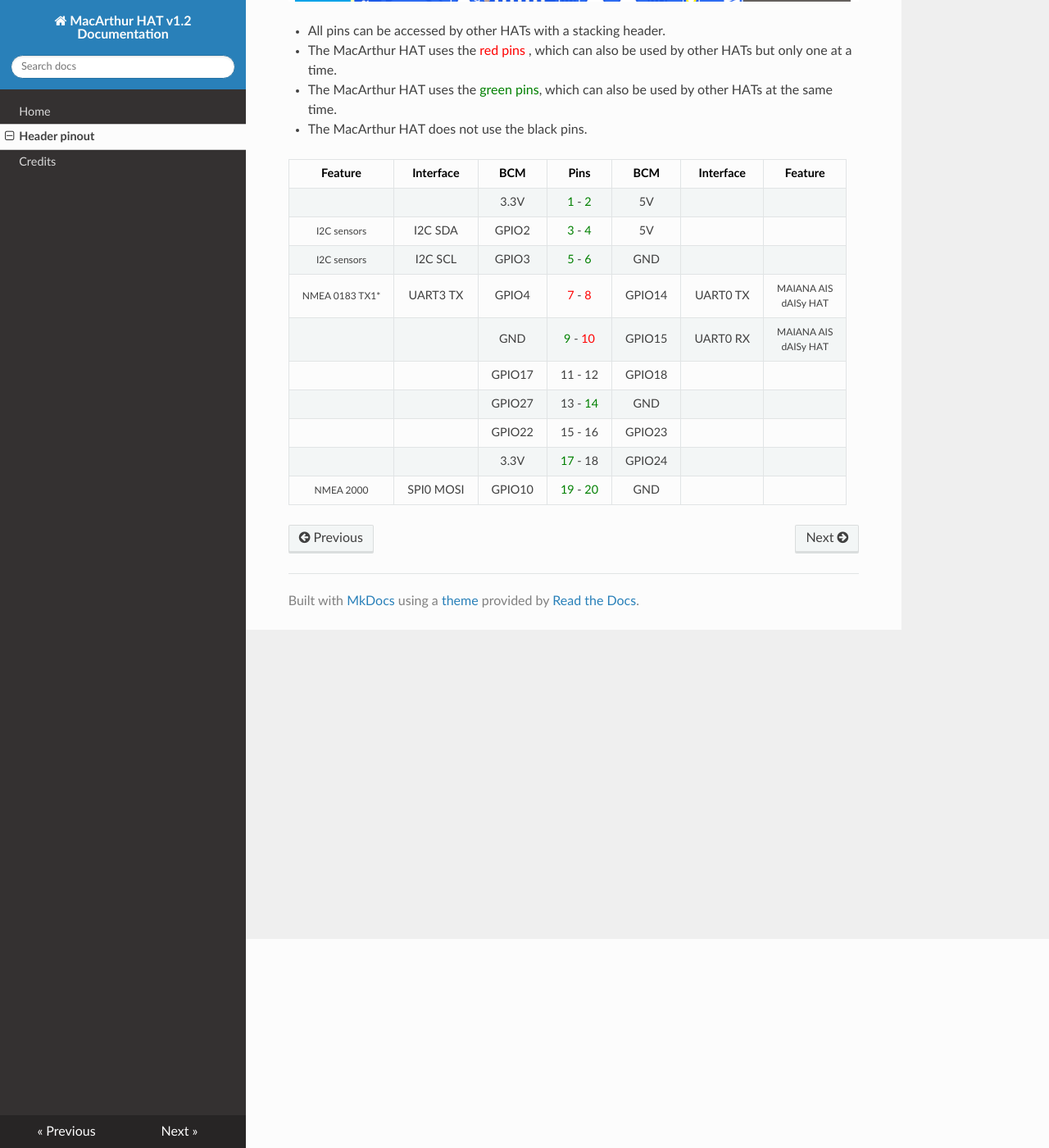
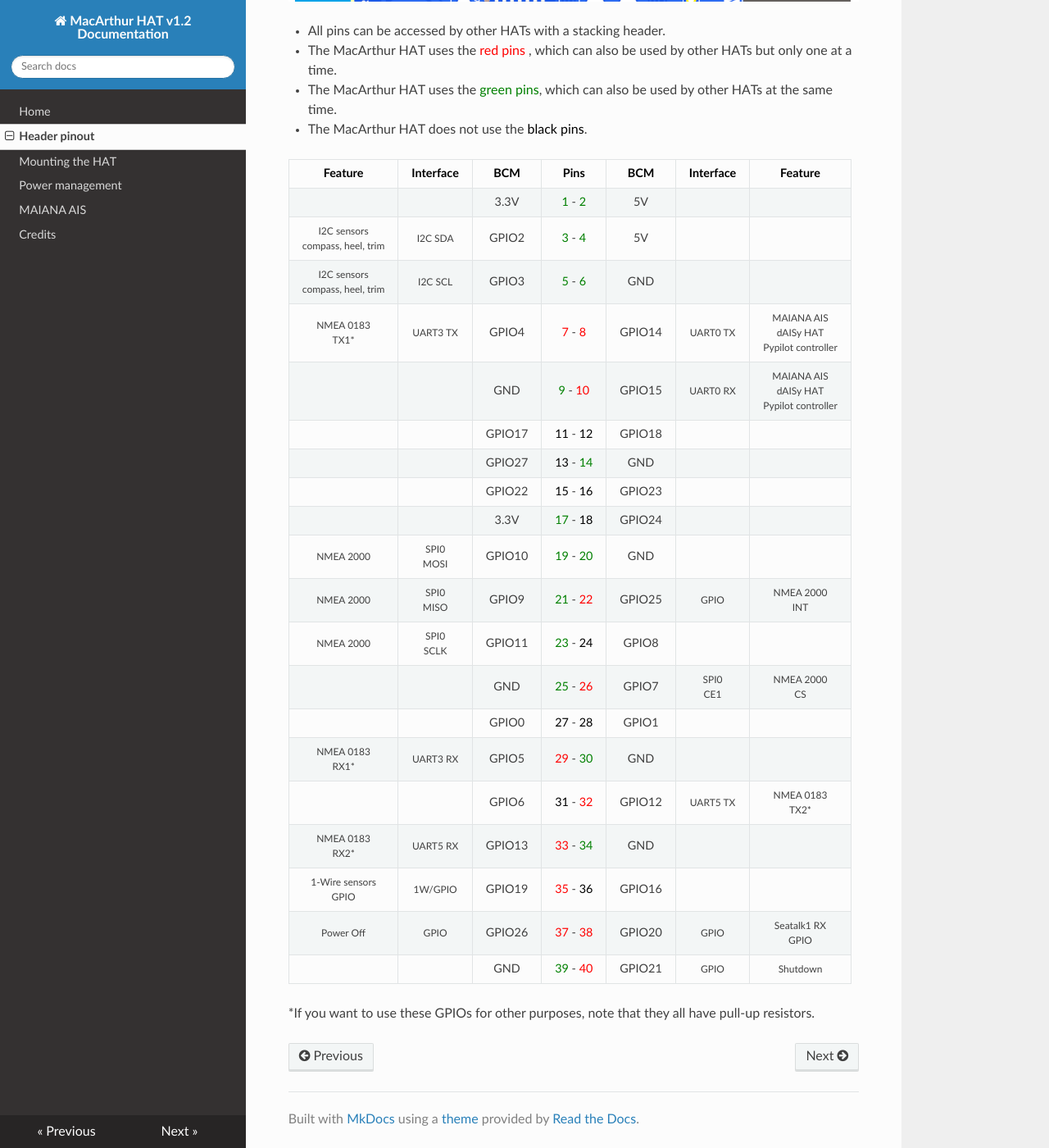
Before and after one commit to OpenMarine/MacArthur-HAT-docs, an MkDocs documentation site: the page built from docs/pinout.md, in a window 1280 px wide and 1400 px high, scrolled down 255 px. Shown: the whole window at 82% size. Built offline with MkDocs 1.6.1, drawn with Linux system fonts in a browser that asks for light colours; nearby versions of some CDN libraries.

Commit message:
mounting, power, maiana

```diff
--- a/docs/pinout.md
+++ b/docs/pinout.md
@@ -8,18 +8,30 @@
 
 * The MacArthur HAT uses the <span style="color:green">green pins</span>, which can also be used by other HATs at the same time.
 
-* The MacArthur HAT does not use the black pins.
+* The MacArthur HAT does not use the <span style="color:black">black pins</span>.
 
 
 | Feature | Interface | BCM | Pins | BCM | Interface | Feature |
 |:-------:|:---------:|:---:|:----:|:---:|:---------:|:-------:|
 |  |  | 3.3V | <span style="color:green">1</span> - <span style="color:green">2</span> | 5V |  |  |
-| <span style="font-size:12px">I2C sensors</span> | I2C SDA | GPIO2 | <span style="color:green">3</span> - <span style="color:green">4</span> | 5V |  |  |
-| <span style="font-size:12px">I2C sensors</span>| I2C SCL | GPIO3 | <span style="color:green">5</span> - <span style="color:green">6</span> | GND |  |  |
-| <span style="font-size:12px">NMEA 0183 TX1*</span> | UART3 TX | GPIO4 | <span style="color:red">7</span> - <span style="color:red">8</span> | GPIO14 | UART0 TX | <span style="font-size:12px">MAIANA AIS<br>dAISy HAT</span>|
-| | | GND | <span style="color:green">9</span> - <span style="color:red">10</span> | GPIO15 | UART0 RX | <span style="font-size:12px">MAIANA AIS<br>dAISy HAT</span>|
-| | | GPIO17 | 11 - 12 | GPIO18 | | |
-| | | GPIO27 | 13 - <span style="color:green">14</span> | GND | | |
-| | | GPIO22 | 15 - 16 | GPIO23 | | |
-| | | 3.3V | <span style="color:green">17</span> - 18 | GPIO24 | | |
-| <span style="font-size:12px">NMEA 2000</span> | SPI0 MOSI | GPIO10 | <span style="color:green">19</span> - <span style="color:green">20</span> | GND | | |
+| <span style="font-size:12px">I2C sensors<br>compass, heel, trim</span> | <span style="font-size:12px">I2C SDA</span> | GPIO2 | <span style="color:green">3</span> - <span style="color:green">4</span> | 5V |  |  |
+| <span style="font-size:12px">I2C sensors<br>compass, heel, trim</span>| <span style="font-size:12px">I2C SCL</span> | GPIO3 | <span style="color:green">5</span> - <span style="color:green">6</span> | GND |  |  |
+| <span style="font-size:12px">NMEA 0183<br>TX1*</span> | <span style="font-size:12px">UART3 TX</span> | GPIO4 | <span style="color:red">7</span> - <span style="color:red">8</span> | GPIO14 | <span style="font-size:12px">UART0 TX</span> | <span style="font-size:12px">MAIANA AIS<br>dAISy HAT<br>Pypilot controller</span>|
+| | | GND | <span style="color:green">9</span> - <span style="color:red">10</span> | GPIO15 | <span style="font-size:12px">UART0 RX</span> | <span style="font-size:12px">MAIANA AIS<br>dAISy HAT<br>Pypilot controller</span>|
+| | | GPIO17 | <span style="color:black">11</span> - <span style="color:black">12</span> | GPIO18 | | |
+| | | GPIO27 | <span style="color:black">13</span> - <span style="color:green">14</span> | GND | | |
+| | | GPIO22 | <span style="color:black">15</span> - <span style="color:black">16</span> | GPIO23 | | |
+| | | 3.3V | <span style="color:green">17</span> - <span style="color:black">18</span> | GPIO24 | | |
+| <span style="font-size:12px">NMEA 2000</span> | <span style="font-size:12px">SPI0<br>MOSI</span> | GPIO10 | <span style="color:green">19</span> - <span style="color:green">20</span> | GND | | |
+| <span style="font-size:12px">NMEA 2000</span> | <span style="font-size:12px">SPI0<br>MISO</span>| GPIO9 | <span style="color:green">21</span> - <span style="color:red">22</span> | GPIO25 | <span style="font-size:12px">GPIO</span> | <span style="font-size:12px">NMEA 2000<br>INT</span> |
+| <span style="font-size:12px">NMEA 2000</span> | <span style="font-size:12px">SPI0<br>SCLK</span>| GPIO11 | <span style="color:green">23</span> - <span style="color:black">24</span> | GPIO8 | | |
+| | | GND | <span style="color:green">25</span> - <span style="color:red">26</span> | GPIO7 | <span style="font-size:12px">SPI0<br>CE1</span> | <span style="font-size:12px">NMEA 2000<br>CS</span> |
+| | | GPIO0 | <span style="color:black">27</span> - <span style="color:black">28</span> | GPIO1 | |  |
+| <span style="font-size:12px">NMEA 0183<br>RX1*</span> | <span style="font-size:12px">UART3 RX</span>| GPIO5 | <span style="color:red">29</span> - <span style="color:green">30</span> | GND | | |
+| | | GPIO6 | <span style="color:black">31</span> - <span style="color:red">32</span> | GPIO12 | <span style="font-size:12px">UART5 TX</span> | <span style="font-size:12px">NMEA 0183<br>TX2*</span> |
+| <span style="font-size:12px">NMEA 0183<br>RX2*</span> | <span style="font-size:12px">UART5 RX</span>| GPIO13 | <span style="color:red">33</span> - <span style="color:green">34</span> | GND | | |
+| <span style="font-size:12px">1-Wire sensors<br>GPIO</span> | <span style="font-size:12px">1W/GPIO</span>| GPIO19 | <span style="color:red">35</span> - <span style="color:black">36</span> | GPIO16 | | |
+| <span style="font-size:12px">Power Off</span> | <span style="font-size:12px">GPIO</span>| GPIO26 | <span style="color:red">37</span> - <span style="color:red">38</span> | GPIO20 | <span style="font-size:12px">GPIO</span> | <span style="font-size:12px">Seatalk1  RX<br>GPIO</span> |
+| | | GND | <span style="color:green">39</span> - <span style="color:red">40</span> | GPIO21 | <span style="font-size:12px">GPIO</span> | <span style="font-size:12px">Shutdown</span> |
+
+*If you want to use these GPIOs for other purposes, note that they all have pull-up resistors.
--- a/mkdocs.yml
+++ b/mkdocs.yml
@@ -1,7 +1,28 @@
 site_name: MacArthur HAT v1.2 Documentation
 theme:
   name: readthedocs
+  icon:
+    admonition:
+      note: octicons/tag-16
+      abstract: octicons/checklist-16
+      info: octicons/info-16
+      tip: octicons/squirrel-16
+      success: octicons/check-16
+      question: octicons/question-16
+      warning: octicons/alert-16
+      failure: octicons/x-circle-16
+      danger: octicons/zap-16
+      bug: octicons/bug-16
+      example: octicons/beaker-16
+      quote: octicons/quote-16
+markdown_extensions:
+  - attr_list
+  - admonition
 nav:
   - Home: index.md
   - Header pinout: pinout.md
+  - Mounting the HAT: mounting.md
+  - Power management: power.md
+  - MAIANA AIS: maiana.md
+
   - Credits: credits.md
```
Also changed, not shown: docs/maiana.md (added, +37 -0 lines), docs/mounting.md (added, +41 -0 lines), docs/power.md (added, +40 -0 lines), docs/index/attention.png (added), docs/index/info.png (added), docs/maiana/maiana.png (added), docs/mounting/0floor.png (added), docs/mounting/2floor.png (added), docs/mounting/3floor.png (added), docs/mounting/screen.png (added), docs/power/power.png (added), docs/power/powering.png (added), 2 other files.
